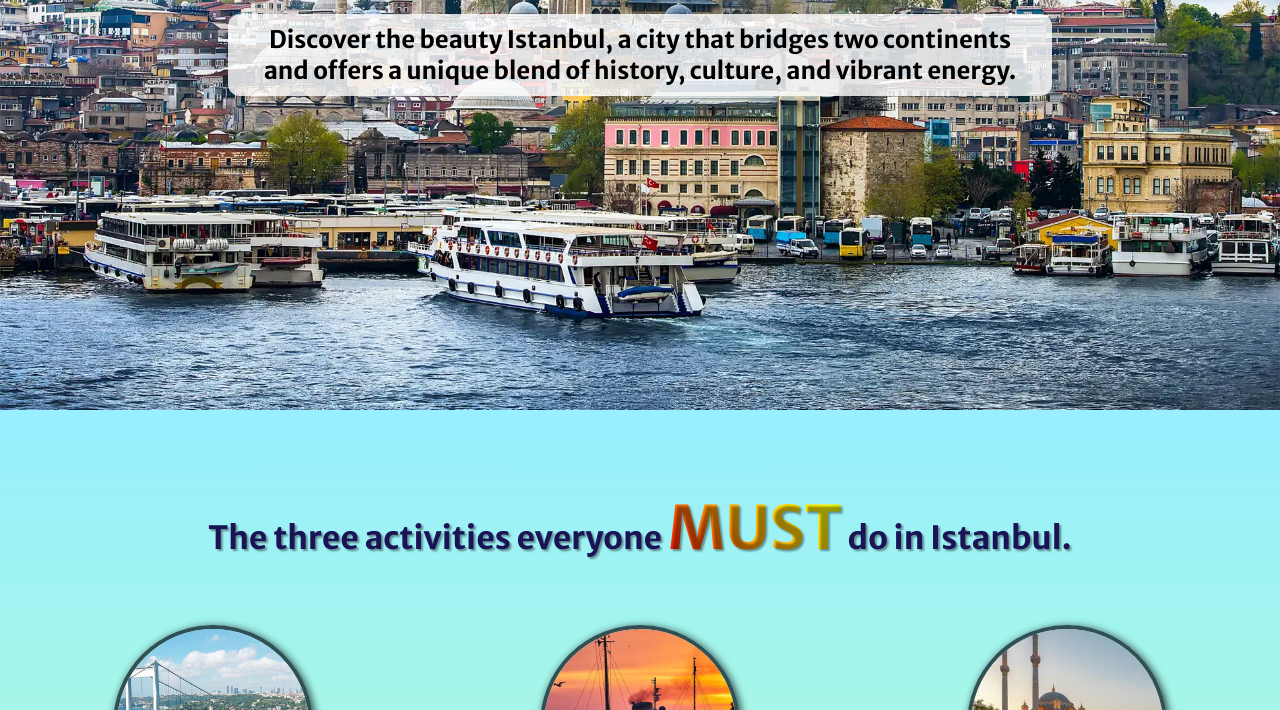
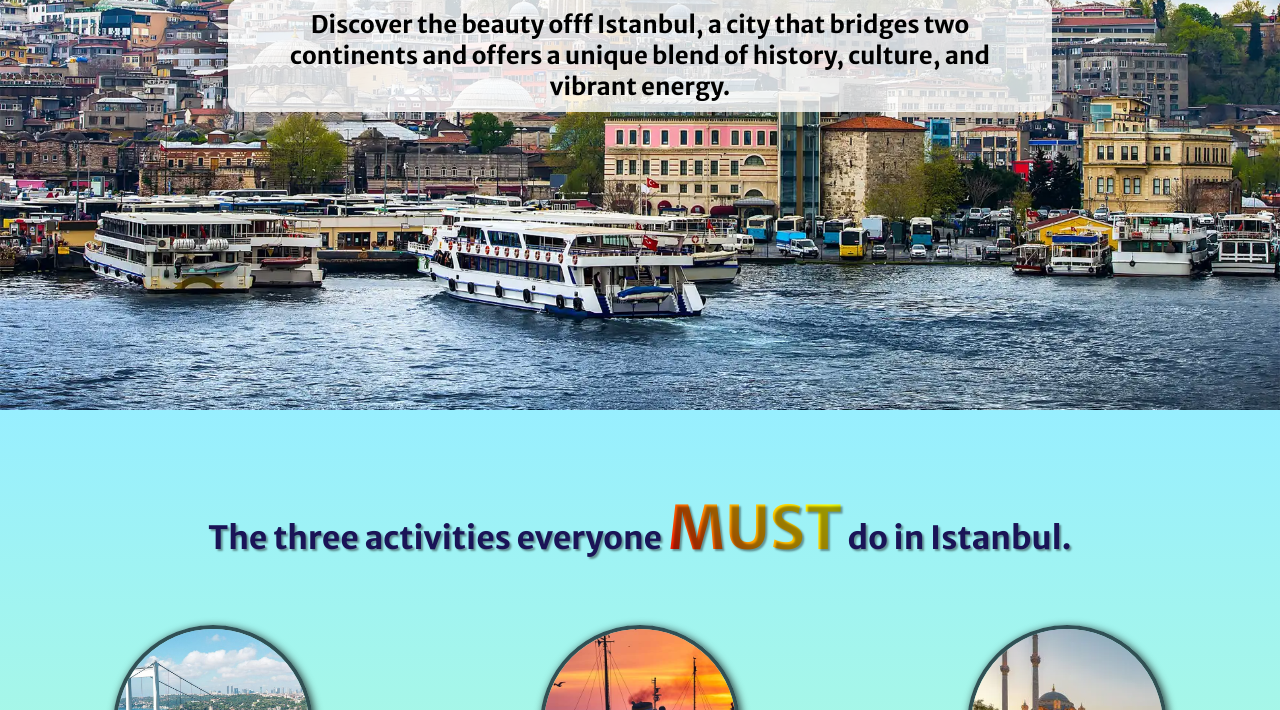
Before and after one commit to recox42recox/istanbulProject, a plain HTML site: page index.html in a window 1280 px wide. Shown: the part 390-1100 px from the top of the page. Drawn offline with Linux system fonts and the light colour scheme; a web font is replaced by a local one.

Commit message:
Update index.html

```diff
--- a/index.html
+++ b/index.html
@@ -19,7 +19,7 @@
         </div>
 
         <div class="h2-holdage">
-             <h2 class="background">Discover the beauty Istanbul, a city that bridges two continents and offers a unique blend of history, culture, and vibrant energy.</h2>
+             <h2 class="background">Discover the beauty offf Istanbul, a city that bridges two continents and offers a unique blend of history, culture, and vibrant energy.</h2>
         </div>
     </header>
 
```
